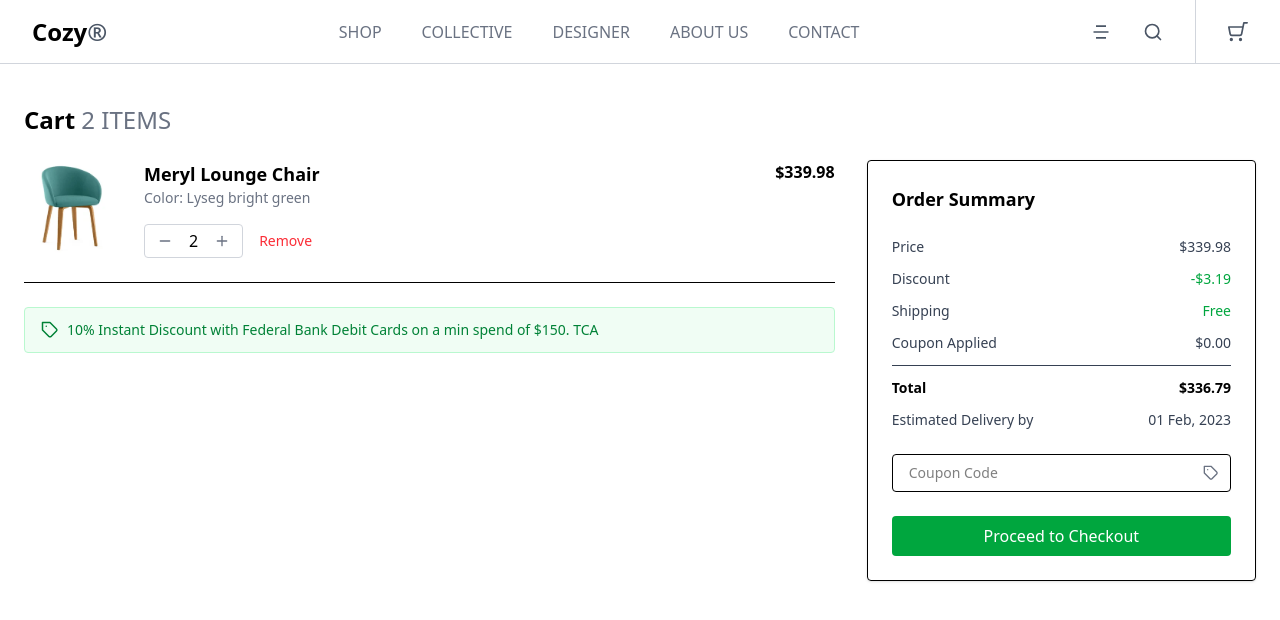
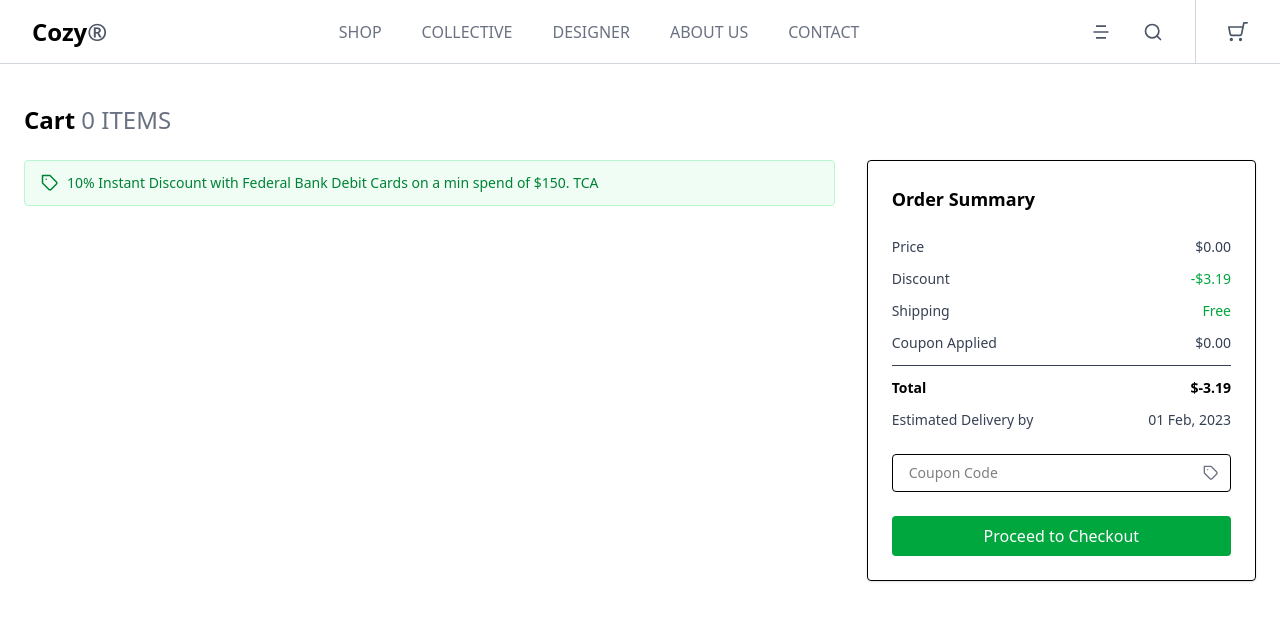
Before and after one commit to kyawzinhein1/cozy-store, a React (Vite) app: page /cart in a window 1280 px wide. Shown: the top 620 px of the page. Built offline with nearby package versions, Linux system fonts and the light colour scheme.

Commit message:
add to cart done

```diff
--- a/src/components/Header.tsx
+++ b/src/components/Header.tsx
@@ -57,7 +57,7 @@ function Header() {
           <FiSearch className="cursor-pointer text-xl" />
         </div>
         <div className="pl-8 border-l border-gray-300 h-full flex items-center text-lg">
-          <a href="/cart">
+          <NavLink to="/cart">
             <div className="relative">
               <FiShoppingCart className="cursor-pointer transform -scale-x-100 text-xl" />
               {totalItems > 0 && (
@@ -66,7 +66,7 @@ function Header() {
                 </span>
               )}
             </div>
-          </a>
+          </NavLink>
         </div>
       </div>
     </nav>
--- a/src/components/productDetail.tsx
+++ b/src/components/productDetail.tsx
@@ -1,6 +1,6 @@
 import { FiHeart, FiMinus, FiPlus } from "react-icons/fi";
 import { FaStar, FaFacebookF, FaTwitter, FaInstagram } from "react-icons/fa";
-import { useState } from "react";
+import { useEffect, useState } from "react";
 import { useCartStore } from "../store/useCartStore";
 
 const ProductDetail = () => {
@@ -24,6 +24,13 @@ const ProductDetail = () => {
     quantity,
   };
 
+  const resetCart = useCartStore((state) => state.resetCart);
+
+  useEffect(() => {
+    // Clear cart on page reload
+    resetCart();
+  }, []);
+
   const handleIncrease = () => {
     setQuantity((prev) => prev + 1);
   };
@@ -37,11 +44,17 @@ const ProductDetail = () => {
     setActiveIndex(index);
   };
 
+  const addToCart = useCartStore((state) => state.addToCart);
+
   const handleAddToCart = () => {
-    useCartStore.getState().addToCart({
+    addToCart({
       ...product,
       quantity,
     });
+
+    // Log updated Zustand cart state
+    const updatedCart = useCartStore.getState().cart;
+    console.log("Cart after adding:", updatedCart);
   };
 
   return (
--- a/src/main.tsx
+++ b/src/main.tsx
@@ -9,7 +9,6 @@ import Shop from "./pages/Shop";
 import Collective from "./pages/Collective";
 import Contact from "./pages/Contact";
 import Designer from "./pages/Designer";
-import ProtectedCartRoute from "./components/ProtectedCartRoute";
 import CartPage from "./pages/CartPage";
 import PersonalInfo from "./pages/PersonalInfo";
 import OrderInformation from "./pages/OrderInformation";
--- a/src/pages/CartPage.tsx
+++ b/src/pages/CartPage.tsx
@@ -1,30 +1,25 @@
 import { FiMinus, FiPlus, FiTag } from "react-icons/fi";
 import OrderSummary from "../components/OrderSummary";
+import { useCartStore } from "../store/useCartStore";
 
 const CartPage = () => {
-  const cartItems = [
-    {
-      id: 1,
-      name: "Meryl Lounge Chair",
-      color: "Lyseg bright green",
-      price: 169.99,
-      quantity: 2,
-      image: "/lounge-chair.webp",
-    },
-  ];
+  const cart = useCartStore((state) => state.cart);
+  const totalQuantity = useCartStore((state) =>
+    state.cart.reduce((sum, item) => sum + item.quantity, 0)
+  );
+  const increaseQty = useCartStore((state) => state.increaseQty);
+  const decreaseQty = useCartStore((state) => state.decreaseQty);
+  const removeFromCart = useCartStore((state) => state.removeFromCart);
 
-  const totalQuantity = cartItems.reduce((acc, item) => acc + item.quantity, 0);
-  const totalPrice = cartItems.reduce(
+  const totalPrice = cart.reduce(
     (acc, item) => acc + item.quantity * item.price,
     0
   );
   const discount = 3.19;
-  //   const shipping = 0;
   const estimatedDelivery = "01 Feb, 2023";
 
   return (
     <div className="max-w-7xl mx-auto px-6 py-10">
-      {/* Header */}
       <h2 className="text-2xl font-semibold mb-6">
         Cart{" "}
         <span className="text-gray-500 font-normal">{totalQuantity} ITEMS</span>
@@ -33,7 +28,7 @@ const CartPage = () => {
       <div className="grid grid-cols-1 md:grid-cols-3 gap-8">
         {/* Cart Items */}
         <div className="md:col-span-2 space-y-6">
-          {cartItems.map((item) => (
+          {cart.map((item) => (
             <div key={item.id} className="flex items-start gap-6 border-b pb-6">
               <img
                 src={item.image}
@@ -43,19 +38,29 @@ const CartPage = () => {
               <div className="flex-1">
                 <h3 className="font-semibold text-lg">{item.name}</h3>
                 <p className="text-sm text-gray-500 mb-4">
-                  Color: {item.color}
+                  {/* Add more item details here if needed */}
+                  Price: ${item.price}
                 </p>
                 <div className="flex items-center space-x-4">
-                  <div className="flex items-center border border-gray-300 px-2 py-1 rounded">
-                    <button className="text-gray-500 p-1">
+                  <div className="text-gray-700 font-semibold flex items-center border border-gray-400 rounded-sm overflow-hidden py-1">
+                    <button
+                      className="p-2 cursor-pointer"
+                      onClick={() => decreaseQty(item.id)}
+                    >
                       <FiMinus />
                     </button>
-                    <span className="px-3">{item.quantity}</span>
-                    <button className="text-gray-500 p-1">
+                    <span className="px-4">{item.quantity}</span>
+                    <button
+                      className="p-2 cursor-pointer"
+                      onClick={() => increaseQty(item.id)}
+                    >
                       <FiPlus />
                     </button>
                   </div>
-                  <button className="text-red-500 font-medium text-sm">
+                  <button
+                    className="text-red-500 font-medium text-sm"
+                    onClick={() => removeFromCart(item.id)}
+                  >
                     Remove
                   </button>
                 </div>
@@ -66,7 +71,7 @@ const CartPage = () => {
             </div>
           ))}
 
-          {/* Discount Message */}
+          {/* Discount Info */}
           <div className="flex items-center text-sm text-green-700 bg-green-50 border border-green-200 px-4 py-3 rounded">
             <FiTag className="mr-2 text-lg" />
             10% Instant Discount with Federal Bank Debit Cards on a min spend of
--- a/src/pages/Home.tsx
+++ b/src/pages/Home.tsx
@@ -3,7 +3,6 @@ import ProductDetail from "../components/productDetail";
 function Home() {
   return (
     <main>
-      {/* <p className="font-bold text-3xl text-red-600">Home</p> */}
       <ProductDetail />
     </main>
   );
--- a/src/store/useCartStore.ts
+++ b/src/store/useCartStore.ts
@@ -1,5 +1,6 @@
 // store/useCartStore.ts
 import { create } from "zustand";
+import { persist } from "zustand/middleware";
 
 interface CartItem {
   id: number;
@@ -18,7 +19,9 @@ interface CartState {
   decreaseQty: (id: number) => void;
 }
 
-export const useCartStore = create<CartState>((set, get) => ({
+export const useCartStore = create<CartState>()(
+  persist(
+    (set, get) => ({
       cart: [],
       totalQuantity: 0,
 
@@ -27,7 +30,9 @@ export const useCartStore = create<CartState>((set, get) => ({
         let updatedCart;
         if (existing) {
           updatedCart = get().cart.map((i) =>
-        i.id === item.id ? { ...i, quantity: i.quantity + item.quantity } : i
+            i.id === item.id
+              ? { ...i, quantity: i.quantity + item.quantity }
+              : i
           );
         } else {
           updatedCart = [...get().cart, item];
@@ -60,4 +65,13 @@ export const useCartStore = create<CartState>((set, get) => ({
         const totalQty = updatedCart.reduce((acc, i) => acc + i.quantity, 0);
         set({ cart: updatedCart, totalQuantity: totalQty });
       },
-}));
+
+      resetCart: () => {
+        set({ cart: [], totalQuantity: 0 });
+      },
+    }),
+    {
+      name: "cart-storage", // key in localStorage
+    }
+  )
+);
```
Lines whose indentation alone changed are shown as unchanged.
